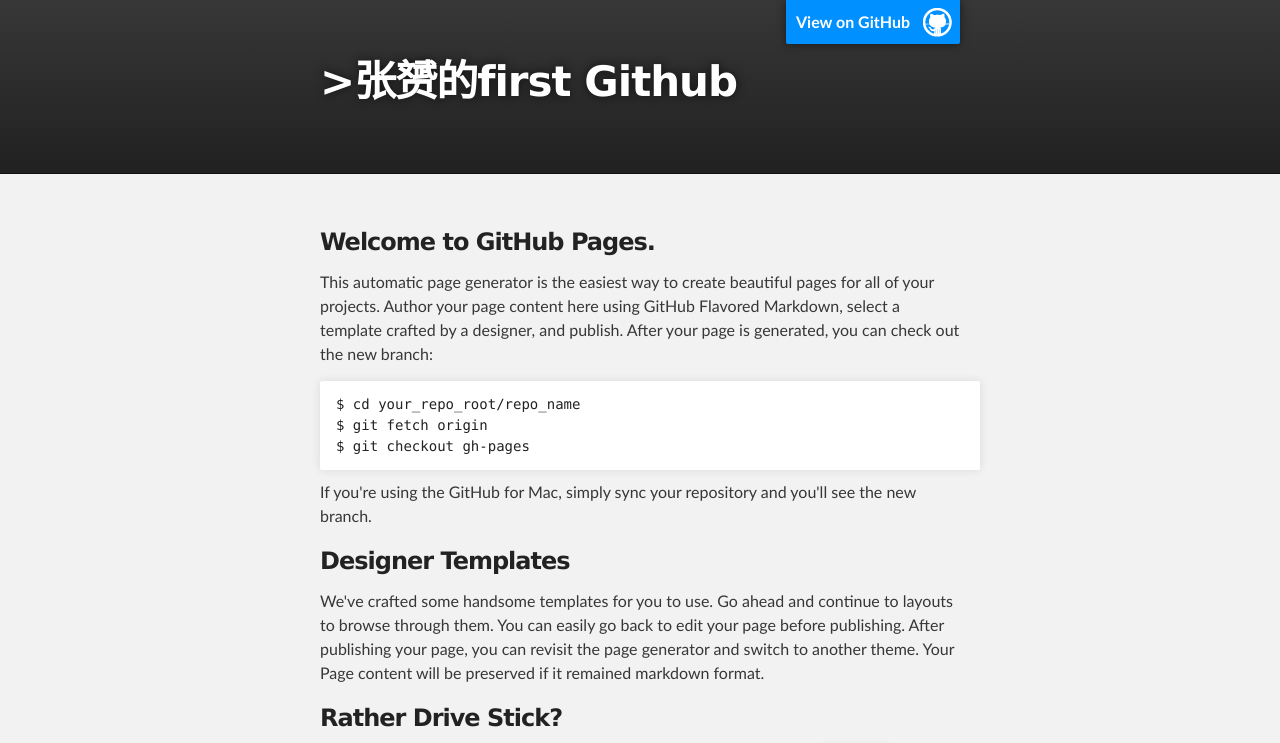
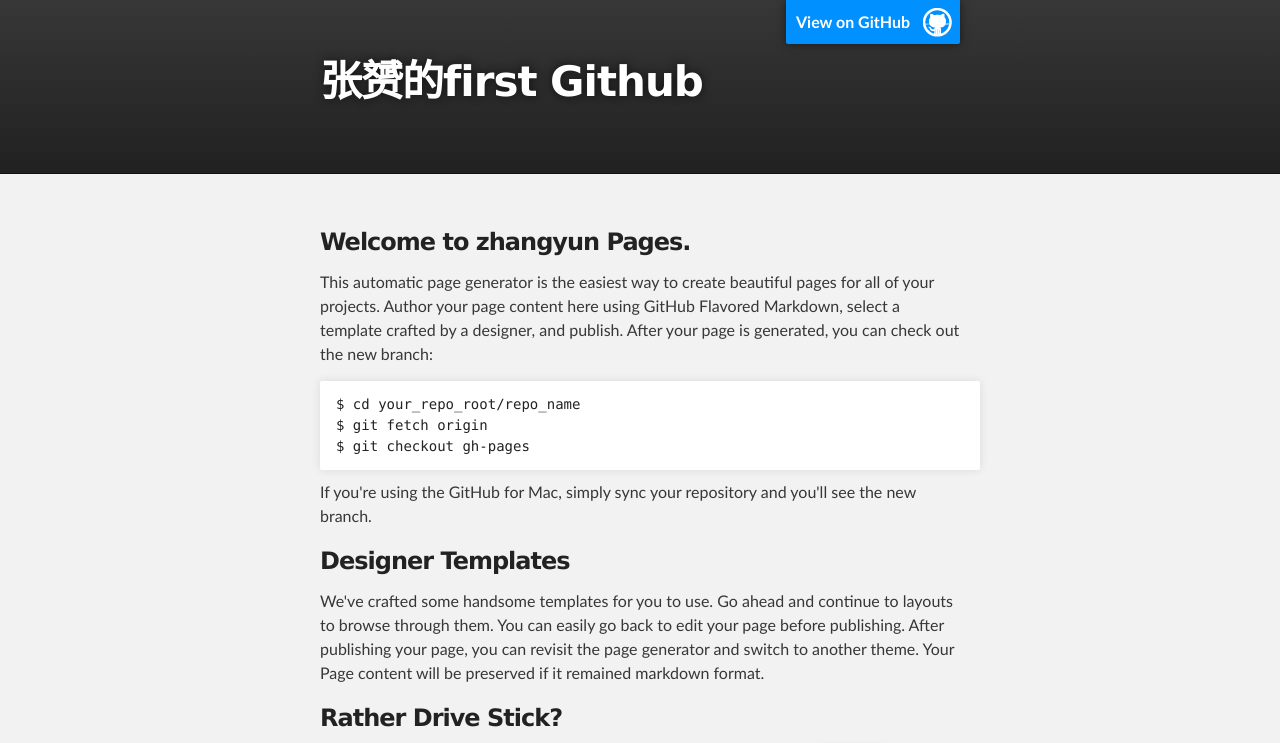
Before and after one commit to zhangyunzju/zhangyunzju.github.com, a plain HTML site: page index.html in a window 1280 px wide. Shown: the top 743 px of the page. Drawn offline with Linux system fonts and the light colour scheme.

Commit message:
Update index.html

```diff
--- a/index.html
+++ b/index.html
@@ -18,7 +18,7 @@
         <header class="inner">
           <a id="forkme_banner" href="https://github.com/zhangyunzju">View on GitHub</a>
 
-          <h1 id="project_title">>张赟的first Github</h1>
+          <h1 id="project_title">张赟的first Github</h1>
           <h2 id="project_tagline"></h2>
 
         </header>
@@ -27,7 +27,7 @@
     <!-- MAIN CONTENT -->
     <div id="main_content_wrap" class="outer">
       <section id="main_content" class="inner">
-        <h3>Welcome to GitHub Pages.</h3>
+        <h3>Welcome to zhangyun Pages.</h3>
 
 <p>This automatic page generator is the easiest way to create beautiful pages for all of your projects. Author your page content here using GitHub Flavored Markdown, select a template crafted by a designer, and publish. After your page is generated, you can check out the new branch:</p>
 
```
